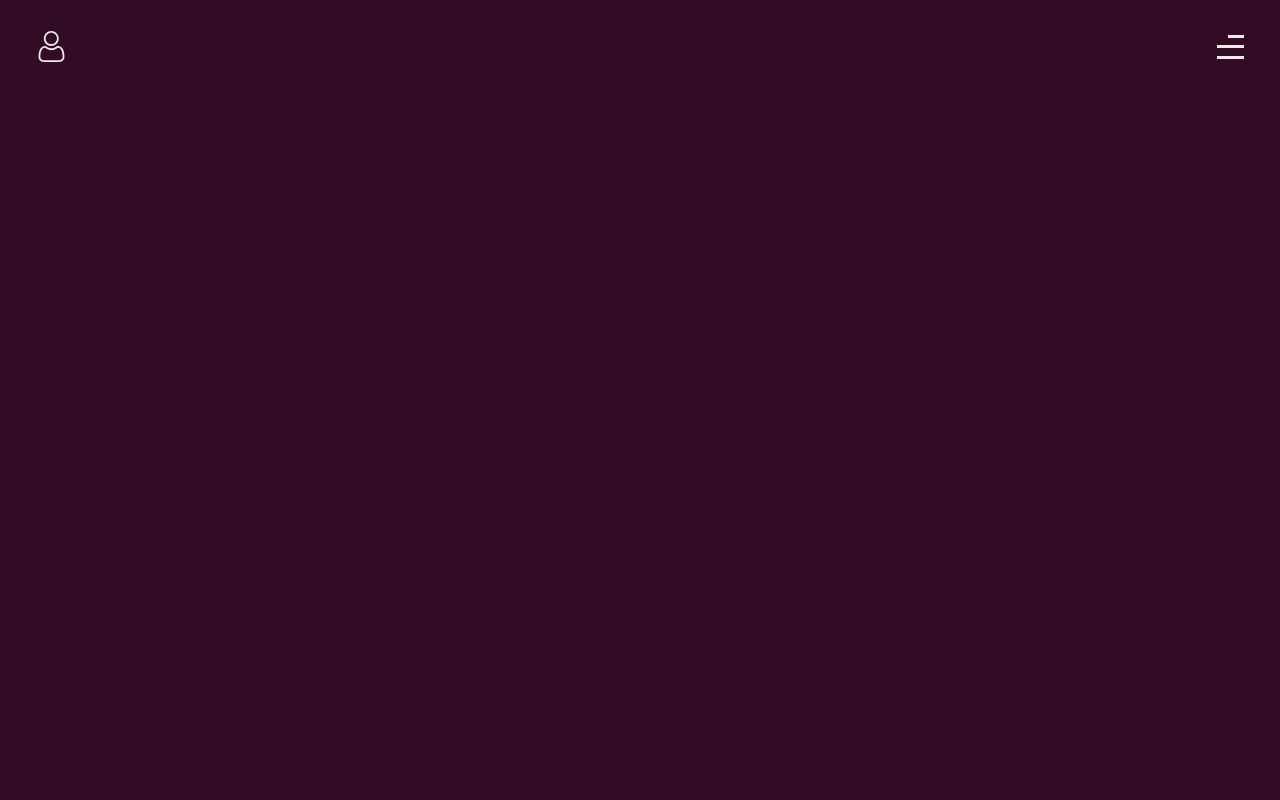
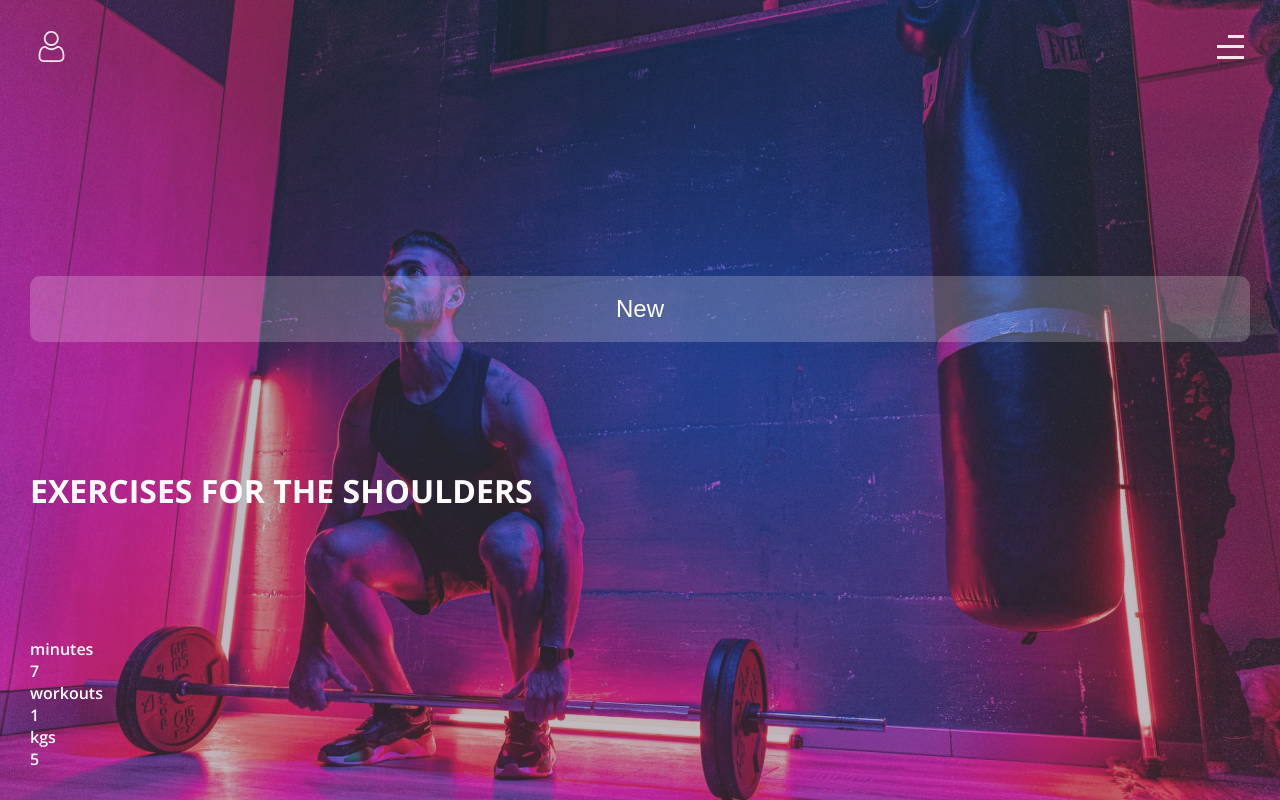
Before and after one commit to NikitaVereev/workout-app, a React (Create React App) app in the folder front/: page / in a window 1280 px wide. Built offline with nearby package versions, Linux system fonts and the light colour scheme.

Commit message:
install react-router

```diff
--- a/front/src/App.js
+++ b/front/src/App.js
@@ -2,11 +2,7 @@ import Layout from './components/common/Layout'
 import Home from './components/pages/Home'
 
 function App() {
-	return (
-		<Layout>
-			<Home />
-		</Layout>
-	)
+	return <Home />
 }
 
 export default App
--- a/front/src/components/common/Header/Header.module.sass
+++ b/front/src/components/common/Header/Header.module.sass
@@ -1,7 +1,6 @@
 @import '../../../sass/_variables'
 
 .header
-    padding: 30px
     display: flex
     justify-content: space-between
     align-items: center
--- /dev/null
+++ b/front/src/components/common/Layout/Layout.module.sass
@@ -0,0 +1,9 @@
+.container
+    padding: 30px
+    height: calc(100vh - 60px)
+    display: flex
+    justify-content: space-between
+    flex-direction: column
+    background-size: cover
+    background-position: center
+    background-repeat: no-repeat
--- a/front/src/components/common/Layout/index.jsx
+++ b/front/src/components/common/Layout/index.jsx
@@ -1,10 +1,15 @@
 import React from 'react'
 import Header from '../Header'
+import styles from './Layout.module.sass'
 
-const Layout = ({ children }) => {
+const Layout = ({ children, bgImage }) => {
 	return (
-		<div>
+		<div
+			className={styles.container}
+			style={{ backgroundImage: `url(${bgImage})` }}
+		>
 			<Header />
+			<div></div>
 			{children}
 		</div>
 	)
--- a/front/src/components/pages/Home/Home.module.css
+++ /dev/null
@@ -1 +0,0 @@
-/*# sourceMappingURL=Home.module.css.map */
--- a/front/src/components/pages/Home/index.jsx
+++ b/front/src/components/pages/Home/index.jsx
@@ -1,7 +1,18 @@
 import React from 'react'
+import Layout from '../../common/Layout'
+import Button from '../../ui/Button/Button'
+import Counters from '../../ui/Counters'
+import styles from './Home.module.sass'
+import bgImage from '../../images/bg1.jpg'
 
 const Home = () => {
-	return <div></div>
+	return (
+		<Layout height='100%' bgImage={bgImage}>
+			<Button style='main' text={'New'} callback={() => {}} />
+			<h1>EXERCISES FOR THE SHOULDERS</h1>
+			<Counters />
+		</Layout>
+	)
 }
 
 export default Home
--- /dev/null
+++ b/front/src/components/ui/Button/Button.jsx
@@ -0,0 +1,12 @@
+import React from 'react'
+import styles from './Button.module.sass'
+
+const Button = ({ callback, text, style = 'purple' }) => {
+	return (
+		<button onClick={callback} className={`${styles.button} ${styles[style]}`}>
+			{text}
+		</button>
+	)
+}
+
+export default Button
--- /dev/null
+++ b/front/src/components/ui/Button/Button.module.sass
@@ -0,0 +1,19 @@
+@import '../../../sass/_variables'
+
+$accent-04: rgba($accent, .4)
+
+.button
+    border-radius: 10px
+    transition: all .3s ease
+    font-size: 18px
+    border: none
+    outline: none
+    padding: 11px 46px
+    &:hover
+        background: rgba($accent, .7)
+    &.main
+        font-size: 24px
+        background: rgba(255, 255, 255, .2)
+        padding: 19px 49px
+        &:hover
+            background: $accent-04
--- /dev/null
+++ b/front/src/components/ui/Counters/index.jsx
@@ -0,0 +1,23 @@
+import React from 'react'
+import styles from './Counters.module.sass'
+
+const Counters = () => {
+	const counters = {
+		minutes: 7,
+		workouts: 1,
+		kgs: 5,
+	}
+
+	return (
+		<div>
+			{Object.entries(counters).map(item => (
+				<div key={'_key' + item[0]} className={styles.count}>
+					<div className='heading'>{item[0]}</div>
+					<div className='number'>{item[1]}</div>
+				</div>
+			))}
+		</div>
+	)
+}
+
+export default Counters
--- a/front/src/sass/index.sass
+++ b/front/src/sass/index.sass
@@ -6,11 +6,16 @@ body
     padding: 0
     margin: 0
     font-family: 'Open Sans', sans-serif
+    color: #fff
+    height: 100%
 
 button
     background: transparent
     border: none
     outline: none
+    color: #fff
 li
     list-style: none
     font-family: 'Open Sans', sans-serif
+#root
+    height: 100%
```
Also changed, not shown: front/src/components/images/bg1.jpg (added), 1 other file (tests, documents, lock files or other folders).
